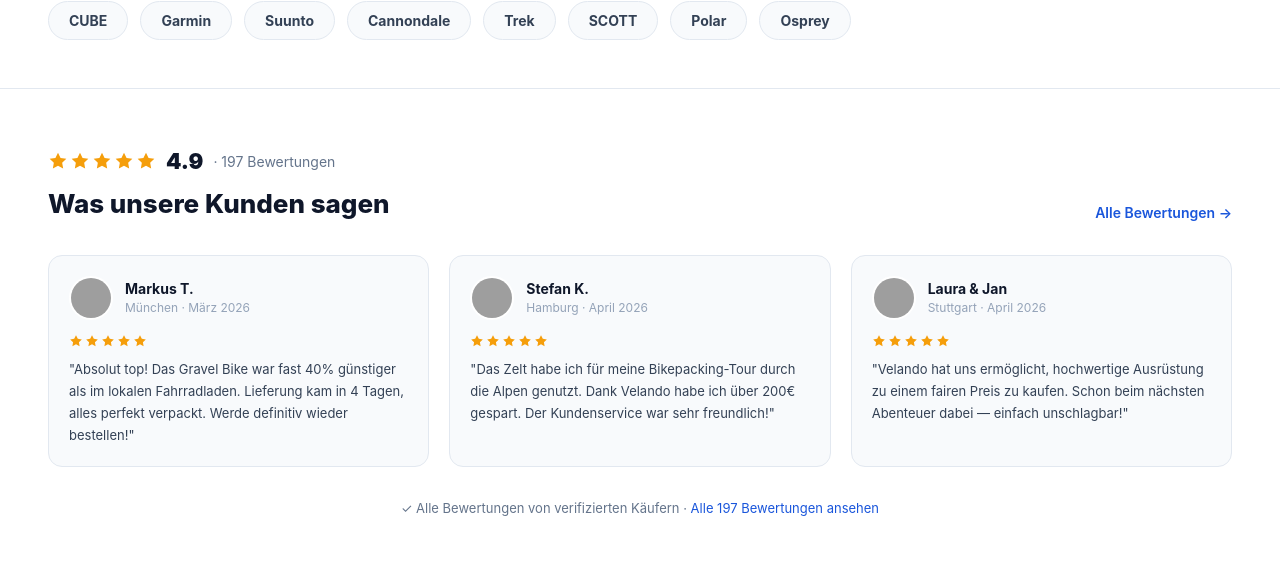
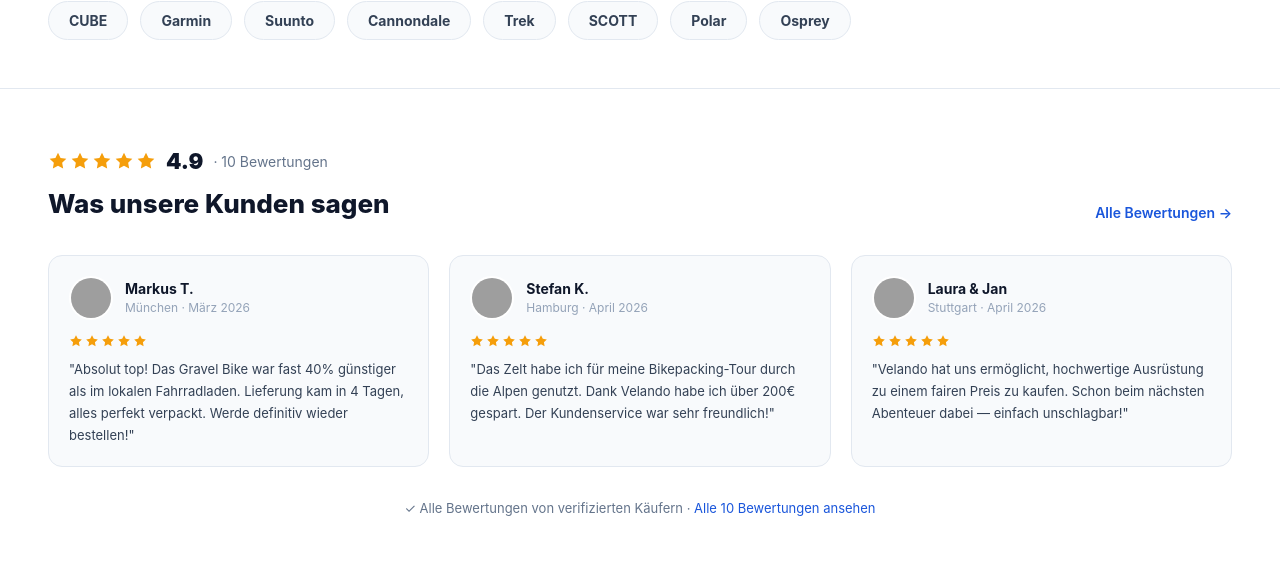
Before and after one commit to Bergerkush/velando, a Next.js app: page / in a window 1280 px wide. Shown: the part 1088-1654 px from the top of the page. Built offline with nearby package versions, Linux system fonts and the light colour scheme; grey boxes are pictures that could not be loaded.

Commit message:
Add files via upload

```diff
--- a/components/ReviewsSection.js
+++ b/components/ReviewsSection.js
@@ -58,7 +58,7 @@ export default function ReviewsSection() {
                 ))}
               </div>
               <span style={{ fontSize: 22, fontWeight: 900, color: '#0f172a' }}>4.9</span>
-              <span style={{ fontSize: 14, color: '#64748b' }}>· 197 Bewertungen</span>
+              <span style={{ fontSize: 14, color: '#64748b' }}>· 10 Bewertungen</span>
             </div>
             <h2 style={{ fontSize: 26, fontWeight: 800, color: '#0f172a', margin: 0 }}>Was unsere Kunden sagen</h2>
           </div>
@@ -68,7 +68,7 @@ export default function ReviewsSection() {
         </div>
 
         {/* Reviews */}
-        <div style={{ display: 'grid', gridTemplateColumns: 'repeat(3, 1fr)', gap: 20 }}>
+        <div className='reviews-grid' style={{ display: 'grid', gridTemplateColumns: 'repeat(3, 1fr)', gap: 20 }}>
           {FEATURED_REVIEWS.map(review => (
             <div key={review.id} style={{ background: '#f8fafc', borderRadius: 14, padding: '20px', border: '1px solid #e2e8f0' }}>
               <div style={{ display: 'flex', alignItems: 'center', gap: 12, marginBottom: 14 }}>
@@ -90,7 +90,7 @@ export default function ReviewsSection() {
         {/* Trust bar */}
         <div style={{ marginTop: 28, textAlign: 'center' }}>
           <Link href="/bewertungen" style={{ fontSize: 13, color: '#64748b', textDecoration: 'none' }}>
-            ✓ Alle Bewertungen von verifizierten Käufern · <span style={{ color: '#1a56db' }}>Alle 197 Bewertungen ansehen</span>
+            ✓ Alle Bewertungen von verifizierten Käufern · <span style={{ color: '#1a56db' }}>Alle 10 Bewertungen ansehen</span>
           </Link>
         </div>
       </div>
```
